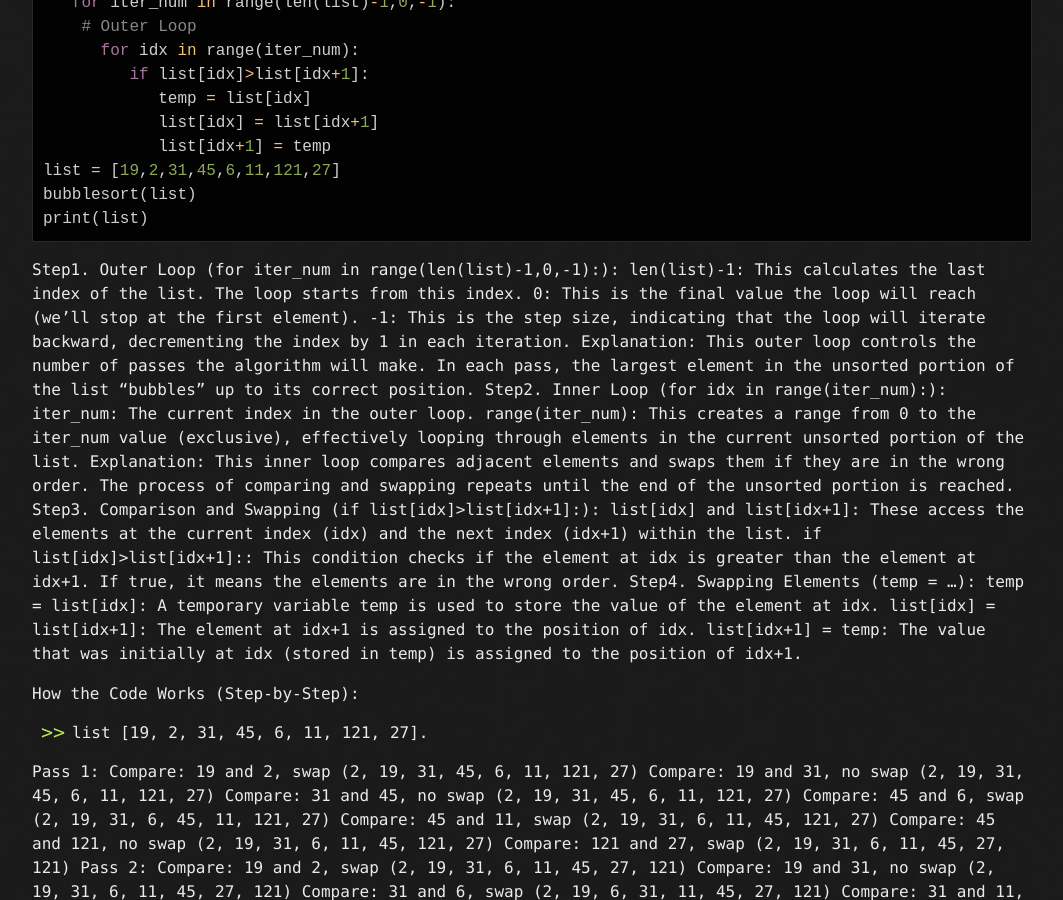
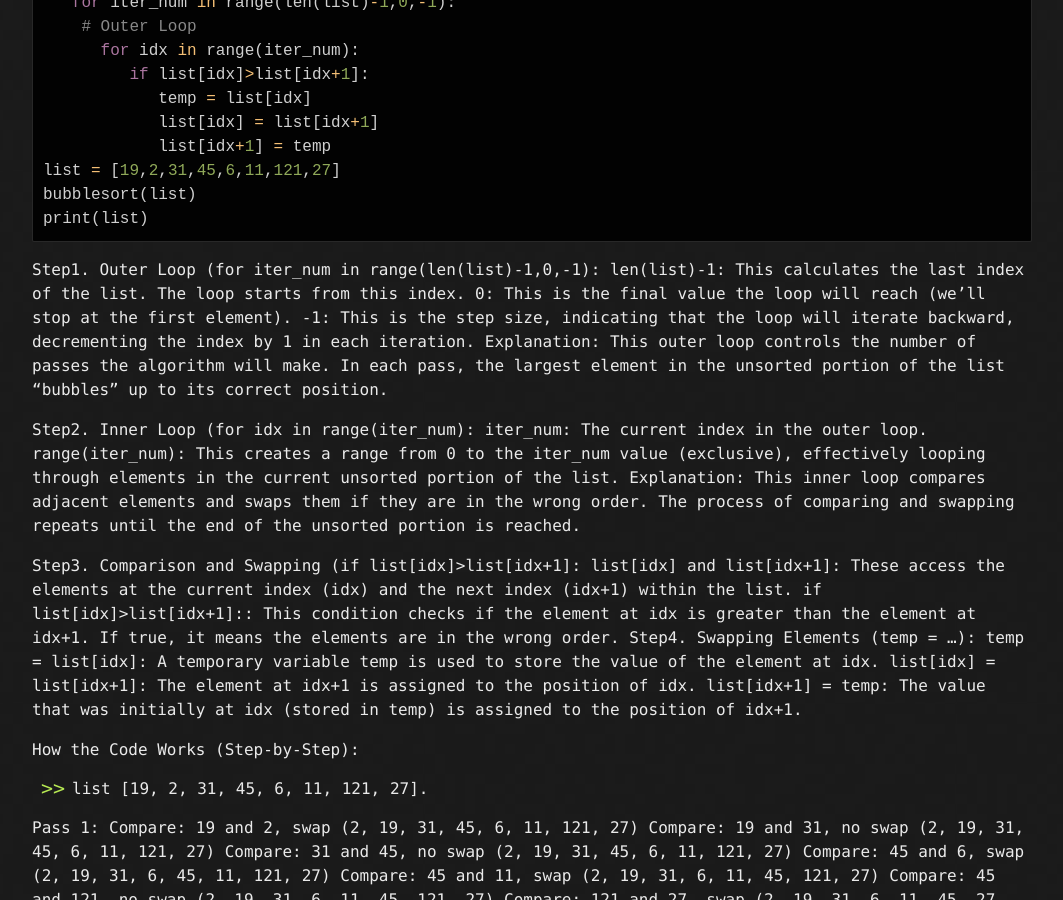
Before and after one commit to sciustechnologia/sciustechnologia.github.io, a Jekyll site: the page built from python/10_algos/1001.md, in a window 1280 px wide and 900 px high, scrolled down 3021 px. Shown: the whole window, without its empty margins (108-1171 px from the left). Built offline with Jekyll 4.4.1, drawn with Linux system fonts in a browser that asks for light colours.

Commit message:
Update 1001.md

````diff
--- a/python/10_algos/1001.md
+++ b/python/10_algos/1001.md
@@ -130,18 +130,20 @@ bubblesort(list)
 print(list)
 ```
 
-Step1. Outer Loop (for iter_num in range(len(list)-1,0,-1):):
+Step1. Outer Loop (for iter_num in range(len(list)-1,0,-1):
 len(list)-1: This calculates the last index of the list. The loop starts from this index.
 0: This is the final value the loop will reach (we'll stop at the first element).
 -1: This is the step size, indicating that the loop will iterate backward, decrementing the index by 1 in each iteration.
 Explanation:
 This outer loop controls the number of passes the algorithm will make. In each pass, the largest element in the unsorted portion of the list "bubbles" up to its correct position.
-Step2. Inner Loop (for idx in range(iter_num):):
+
+Step2. Inner Loop (for idx in range(iter_num):
 iter_num: The current index in the outer loop.
 range(iter_num): This creates a range from 0 to the iter_num value (exclusive), effectively looping through elements in the current unsorted portion of the list.
 Explanation:
 This inner loop compares adjacent elements and swaps them if they are in the wrong order. The process of comparing and swapping repeats until the end of the unsorted portion is reached.
-Step3. Comparison and Swapping (if list[idx]>list[idx+1]:):
+
+Step3. Comparison and Swapping (if list[idx]>list[idx+1]:
 list[idx] and list[idx+1]: These access the elements at the current index (idx) and the next index (idx+1) within the list.
 if list[idx]>list[idx+1]:: This condition checks if the element at idx is greater than the element at idx+1. If true, it means the elements are in the wrong order.
 Step4. Swapping Elements (temp = ...):
````
